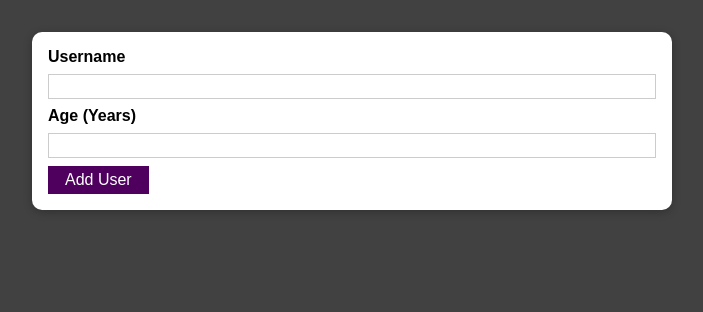
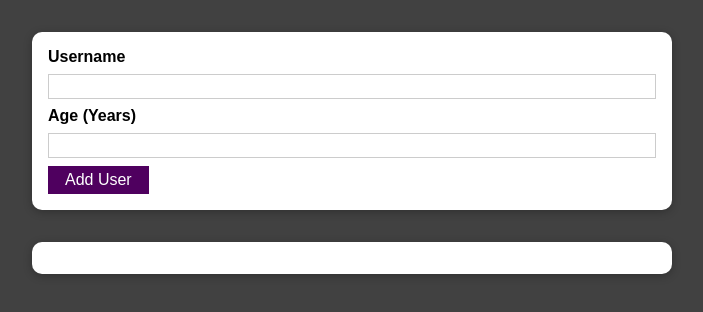
Before and after one commit to KatyEkat/demoProj, a React (Create React App) app: page / in a window 1280 px wide. Shown: the top 312 px of the page, without its empty margins (288-991 px from the left). Built offline with nearby package versions, Linux system fonts and the light colour scheme.

Commit message:
Users list

```diff
--- a/src/App.js
+++ b/src/App.js
@@ -1,11 +1,13 @@
 import React from 'react';
 import AddUser from './components/Users/AddUser';
+import UserList from './components/Users/UserList';
 
 
 function App() {
   return (
     <div>
       <AddUser />
+      <UserList users={[]}/>
     </div>
   );
 }
--- a/src/components/Users/AddUser.js
+++ b/src/components/Users/AddUser.js
@@ -44,7 +44,6 @@
           value={enteredAge}
           onChange={ageChangeHandler}
         ></input>
-
         <Button type="submit">Add User</Button>
       </form>
     </Card>
--- a/src/components/Users/UserList.js
+++ b/src/components/Users/UserList.js
@@ -0,0 +1,19 @@
+import React from "react";
+import S from "./UserList.module.css";
+import Card from "../UI/Card";
+
+const UserList = (props) => {
+  return (
+    <Card  className={S.users}>
+      <ul>
+        {props.users.map((user) => (
+          <li>
+            {user.name} ({user.age} years old)
+          </li>
+        ))}
+      </ul>
+    </Card>
+  );
+};
+
+export default UserList;
```
Also changed, not shown: src/components/Users/ErrorModal.js (+9 -0 lines).
